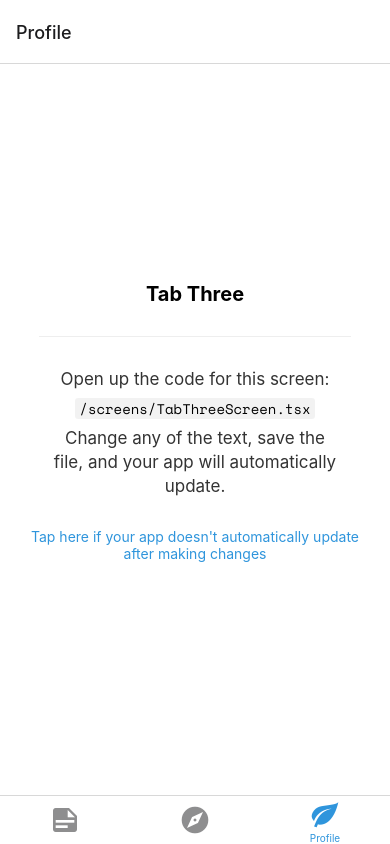
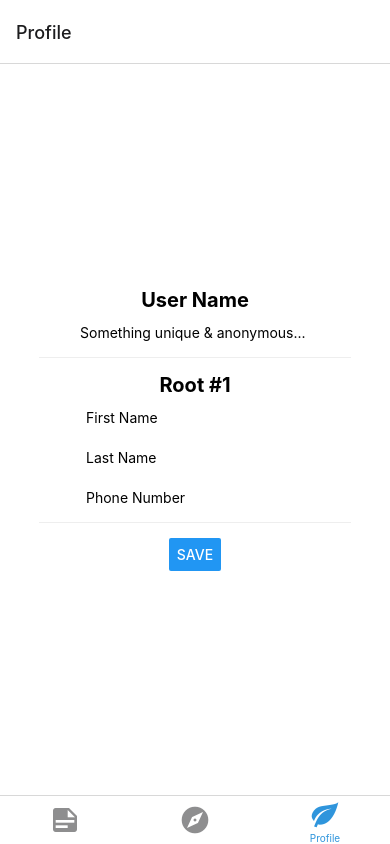
Before and after one commit to AleDavMart/Growing-Through-It, a React Native app: screen /Root in a window 390 px wide. Built offline with nearby package versions, Linux system fonts and the light colour scheme; what expo-linking would draw is missing.

Commit message:
input form in profile screen

```diff
--- a/screens/TabThreeScreen.tsx
+++ b/screens/TabThreeScreen.tsx
@@ -1,10 +1,58 @@
 import * as React from 'react';
-import { StyleSheet } from 'react-native';
+import { useState } from 'react';
+import { StyleSheet, TextInput, Button } from 'react-native';
 
 import EditScreenInfo from '../components/EditScreenInfo';
 import { Text, View } from '../components/Themed';
 
-export default function TabThreeScreen() {
+export default function TabThreeScreen({ navigation }) {
+    const [userNameText, setUserNameText] = useState("");
+    const [root1FNText, setRoot1FNText] = useState("");
+    const [root1LNText, setRoot1LNText] = useState("");
+    const [root1PNText, setRoot1PNText] = useState("");
+
+    var isNew = true;
+    if (isNew) {
+        return (
+            <View style={styles.container}>
+                <Text style={styles.title}>User Name</Text>
+                <TextInput
+                    style={{ height: 40, padding: 10, width: 250 }}
+                    placeholder="Something unique & anonymous..."
+                    onChangeText={userNameText => setUserNameText(userNameText)}
+                    defaultValue={userNameText}
+                />
+                <View style={styles.separator} lightColor="#eee" darkColor="rgba(255,255,255,0.1)" />
+                {/* <Text style={{ padding: 10, fontSize: 42 }}>
+                    {text.split(' ').map((word) => word && '🍕').join(' ')}
+                </Text> */}
+                <Text style={styles.title}>Root #1</Text>
+                <TextInput
+                    style={{ height: 40, padding: 10 }}
+                    placeholder="First Name"
+                    onChangeText={root1FNText => setRoot1FNText(root1FNText)}
+                    defaultValue={root1FNText}
+                />
+                <TextInput
+                    style={{ height: 40, padding: 10 }}
+                    placeholder="Last Name"
+                    onChangeText={root1LNText => setRoot1LNText(root1LNText)}
+                    defaultValue={root1LNText}
+                />
+                <TextInput
+                    style={{ height: 40, padding: 10 }}
+                    placeholder="Phone Number"
+                    onChangeText={root1PNText => setRoot1PNText(root1PNText)}
+                    defaultValue={root1PNText}
+                />
+                <View style={styles.separator} lightColor="#eee" darkColor="rgba(255,255,255,0.1)" />
+                <Button
+                    title="Save"
+                    onPress={() => navigation.navigate("Root")}
+                />
+            </View>
+        );
+    } else {
         return (
             <View style={styles.container}>
                 <Text style={styles.title}>Tab Three</Text>
@@ -12,6 +60,7 @@ export default function TabThreeScreen() {
                 <EditScreenInfo path="/screens/TabThreeScreen.tsx" />
             </View>
         );
+    }
 }
 
 const styles = StyleSheet.create({
@@ -25,7 +74,8 @@ const styles = StyleSheet.create({
         fontWeight: 'bold',
     },
     separator: {
-        marginVertical: 30,
+        marginTop: 5,
+        marginBottom: 15,
         height: 1,
         width: '80%',
     },
```
Lines whose indentation alone changed are shown as unchanged.
